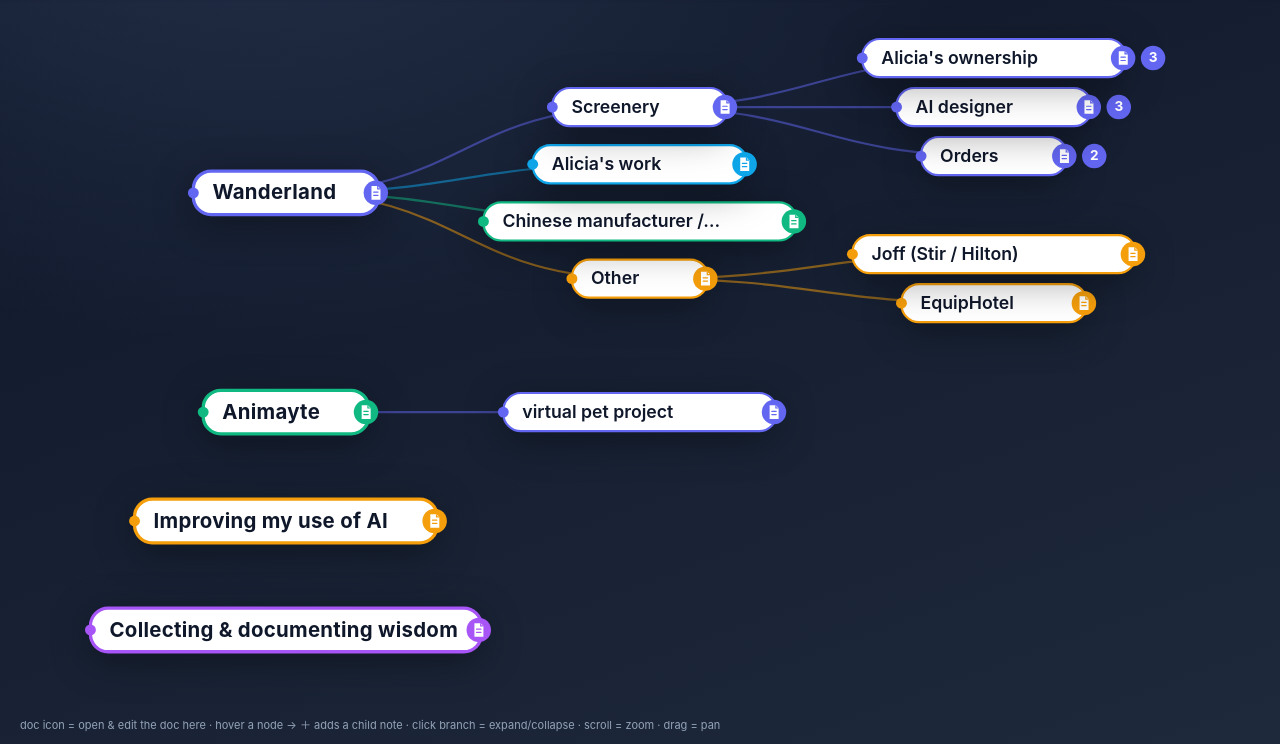
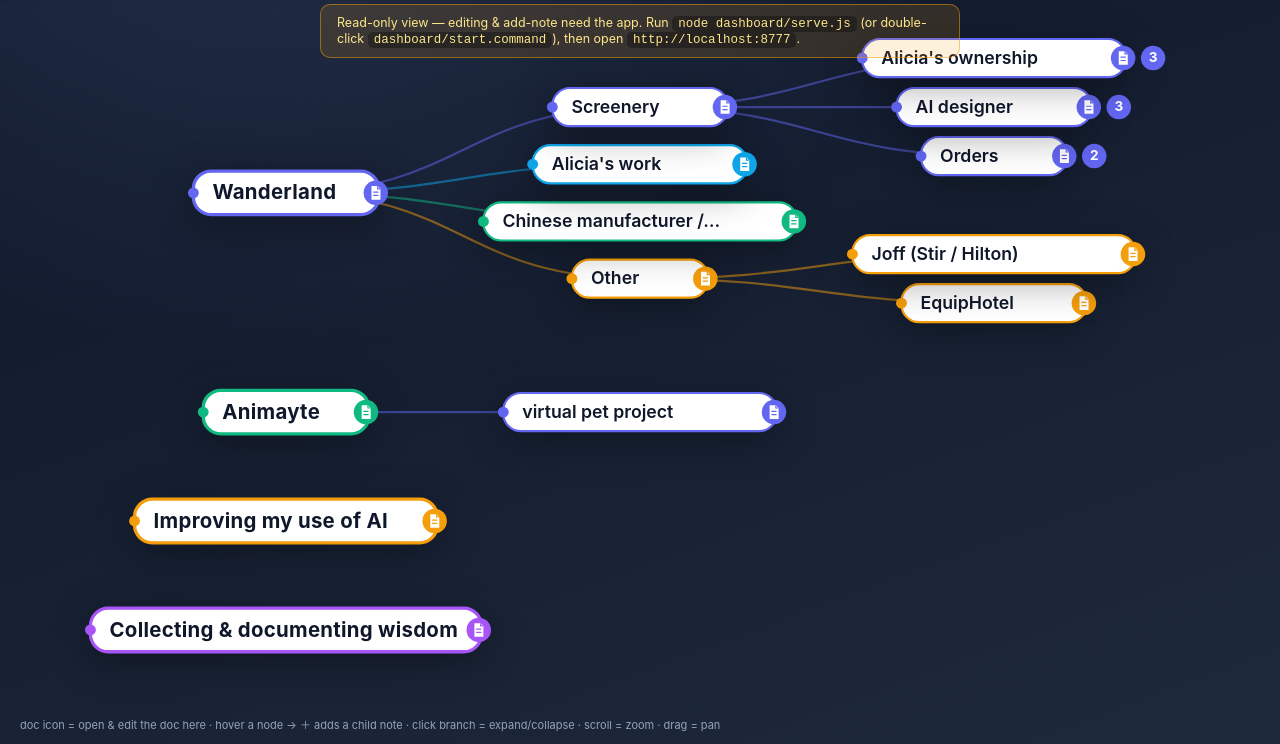
Before and after one commit to SaarShai/Alfred, a plain HTML site: page dashboard/index.html in a window 1280 px wide. Shown: the part 56-800 px from the top of the page. Drawn offline with nearby package versions, Linux system fonts and the light colour scheme; no server answers.

Commit message:
chore: wip checkpoint 2026-06-02T09:43:20Z

```diff
--- a/dashboard/app.js
+++ b/dashboard/app.js
@@ -252,7 +252,7 @@
 
   // detect server mode, then render
   fetch('/api/ping').then(r => r.ok).then(ok => { SERVER = !!ok; }).catch(() => { SERVER = false; })
-    .finally(() => { document.body.classList.toggle('server', SERVER); });
+    .finally(() => { document.body.classList.toggle('server', SERVER); document.body.classList.add('checked'); });
   buildStates(window.TREES);
   refresh(null);
   setTimeout(fit, 60);
--- a/dashboard/index.html
+++ b/dashboard/index.html
@@ -45,6 +45,11 @@
   .addbtn:hover circle{filter:brightness(1.12)}
   body:not(.server) .addbtn{display:none}
   .hint{position:fixed;bottom:12px;left:20px;color:var(--muted);font-size:11px;z-index:10}
+  #offline-banner{display:none;position:fixed;top:60px;left:50%;transform:translateX(-50%);z-index:20;
+    max-width:90vw;padding:10px 16px;border-radius:10px;font-size:12.5px;
+    background:rgba(245,158,11,.14);border:1px solid rgba(245,158,11,.5);color:#fde68a}
+  #offline-banner code{background:rgba(0,0,0,.3);padding:1px 6px;border-radius:5px}
+  body.checked:not(.server) #offline-banner{display:block}
 
   /* add-note modal */
   .modal{position:fixed;inset:0;z-index:50;display:flex;align-items:center;justify-content:center;
@@ -93,6 +98,7 @@
   </div>
 </header>
 <svg></svg>
+<div id="offline-banner">Read-only view — editing &amp; add-note need the app. Run <code>node dashboard/serve.js</code> (or double-click <code>dashboard/start.command</code>), then open <code>http://localhost:8777</code>.</div>
 <div class="hint">doc icon = open & edit the doc here · hover a node → ＋ adds a child note · click branch = expand/collapse · scroll = zoom · drag = pan</div>
 
 <div id="editor" class="drawer" hidden>
--- a/dashboard/serve.js
+++ b/dashboard/serve.js
@@ -140,4 +140,8 @@
     res.writeHead(200, { 'Content-Type': TYPES[path.extname(file)] || 'application/octet-stream' });
     res.end(buf);
   });
-}).listen(PORT, () => rebuild(() => console.log('dashboard app on http://localhost:' + PORT)));
+}).listen(PORT, () => rebuild(() => {
+  const url = 'http://localhost:' + PORT;
+  console.log('dashboard app on ' + url + '  (Ctrl-C to stop)');
+  if (!process.env.NO_OPEN) { try { execFile('open', [url], () => {}); } catch (e) {} }
+}));
```
Also changed, not shown: 1 other file.
